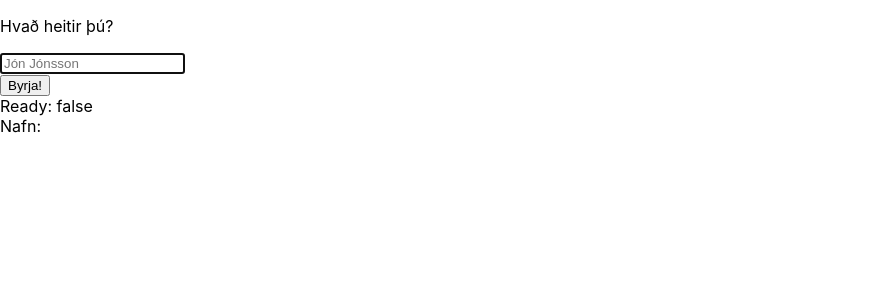
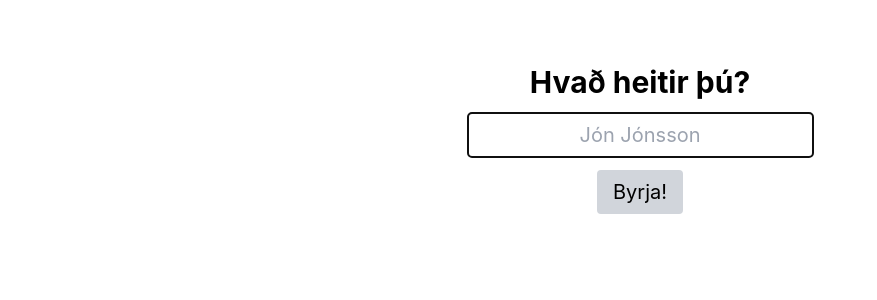
Before and after one commit to jonrh/name-reveal-party, a Next.js app: page / in a window 1280 px wide. Shown: the top 300 px of the page, without its empty margins (0-877 px from the left). Built offline with nearby package versions, Linux system fonts and the light colour scheme.

Commit message:
Added Tailwind CSS v3 with preliminary styling

```diff
--- a/package.json
+++ b/package.json
@@ -14,7 +14,10 @@
     "react-dom": "17.0.2"
   },
   "devDependencies": {
+    "autoprefixer": "10.4.4",
     "eslint": "8.11.0",
-    "eslint-config-next": "12.1.0"
+    "eslint-config-next": "12.1.0",
+    "postcss": "8.4.12",
+    "tailwindcss": "3.0.23"
   }
 }
--- a/pages/index.js
+++ b/pages/index.js
@@ -1,4 +1,13 @@
 import React, {useState} from "react";
+import Head from "next/head";
+
+const inputStyle =
+  "m-3 px-4 py-2 " +
+  "border border-gray-300 " +
+  "text-xl text-center rounded " +
+  "rounded transition ease-in-out";
+
+const buttonStyle = "bg-gray-300 py-2 px-4 rounded text-xl";
 
 export default function Index() {
   const [ready, setReady] = useState(false);
@@ -6,20 +15,36 @@ export default function Index() {
 
   return (
     <>
-      <p>Hvað heitir þú?</p>
+      <Head>
+        <title>Nafnaveisla 🎉</title>
+      </Head>
+
+      <main className="text-center my-16">
+        <p className="text-3xl font-bold">Hvað heitir þú?</p>
+
         <input
           type="text"
           value={name}
           autoFocus={true}
           placeholder="Jón Jónsson"
+          className={inputStyle}
           onChange={event => setName(event.target.value)}
         />
-      <br />
-      <button onClick={() => setReady(true)}>Byrja!</button>
-      <br />
-      Ready: {ready ? "true" : "false"}
-      <br />
-      Nafn: {name}
+
+        <div>
+          <button
+            type="button"
+            className={buttonStyle}
+            onClick={() => setReady(true)}
+          >
+            Byrja!
+          </button>
+        </div>
+
+        {/* Debug: */}
+        {/*<p className="mt-5">Ready: {ready ? "true" : "false"}</p>*/}
+        {/*<p>Nafn: {name}</p>*/}
+      </main>
     </>
   )
 }
--- /dev/null
+++ b/postcss.config.js
@@ -0,0 +1,6 @@
+module.exports = {
+  plugins: {
+    tailwindcss: {},
+    autoprefixer: {},
+  },
+}
--- a/styles/globals.css
+++ b/styles/globals.css
@@ -1,3 +1,7 @@
+@tailwind base;
+@tailwind components;
+@tailwind utilities;
+
 html,
 body {
   padding: 0;
--- /dev/null
+++ b/tailwind.config.js
@@ -0,0 +1,10 @@
+module.exports = {
+  content: [
+    "./pages/**/*.{js,ts,jsx,tsx}",
+    "./components/**/*.{js,ts,jsx,tsx}",
+  ],
+  theme: {
+    extend: {},
+  },
+  plugins: [],
+}
```
Also changed, not shown: 1 other file (tests, documents, lock files or other folders). Lines whose indentation alone changed are shown as unchanged.
